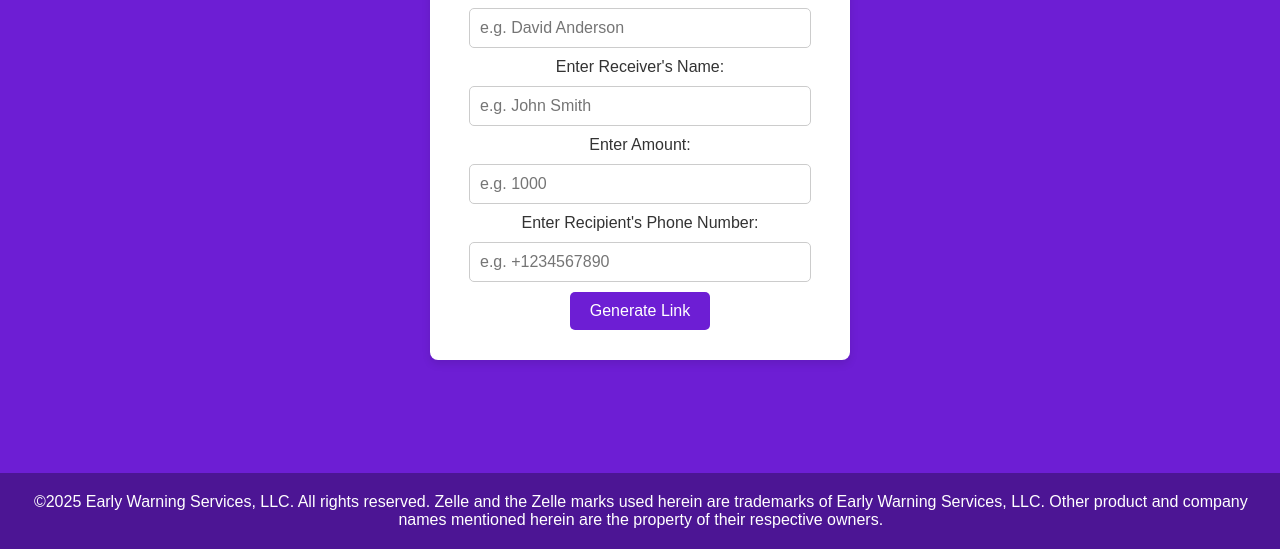
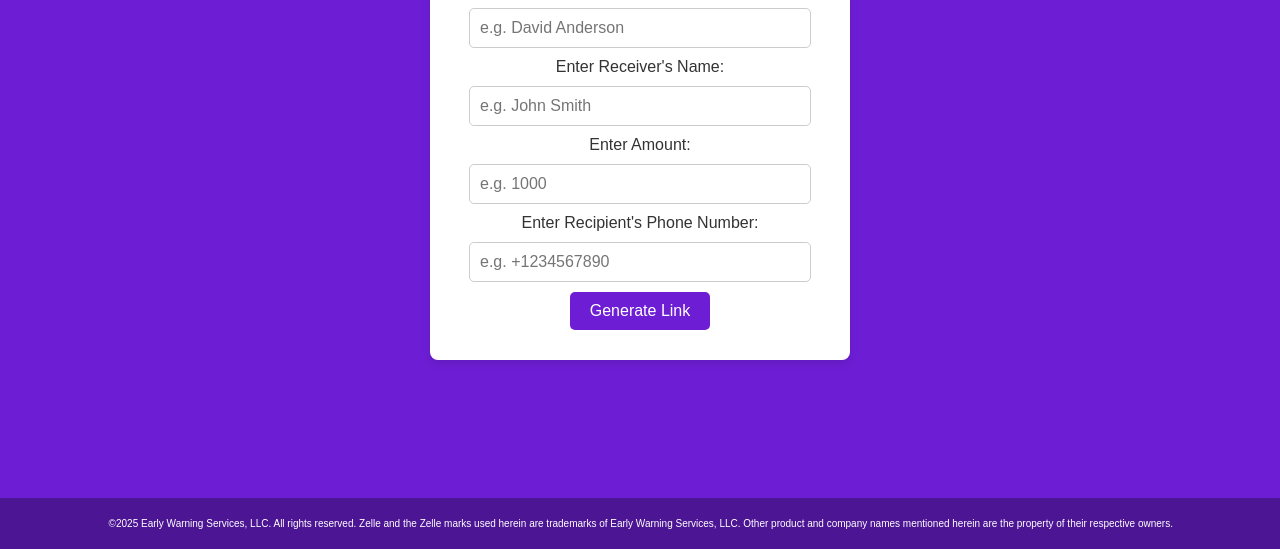
Before and after one commit to 0x4rv1nd/demo, a website built with Vite: page v1/index.html in a window 1280 px wide. Shown: the part 251-800 px from the top of the page. Built offline with nearby package versions, Linux system fonts and the light colour scheme.

Commit message:
Update index.html

```diff
--- a/v1/index.html
+++ b/v1/index.html
@@ -79,7 +79,7 @@
             color: white;
             text-align: center;
             padding: 20px; /* Increased padding */
-            font-size: 16px; /* Increased font size */
+            font-size: 10px; /* Increased font size */
         }
     </style>
 </head>
```
